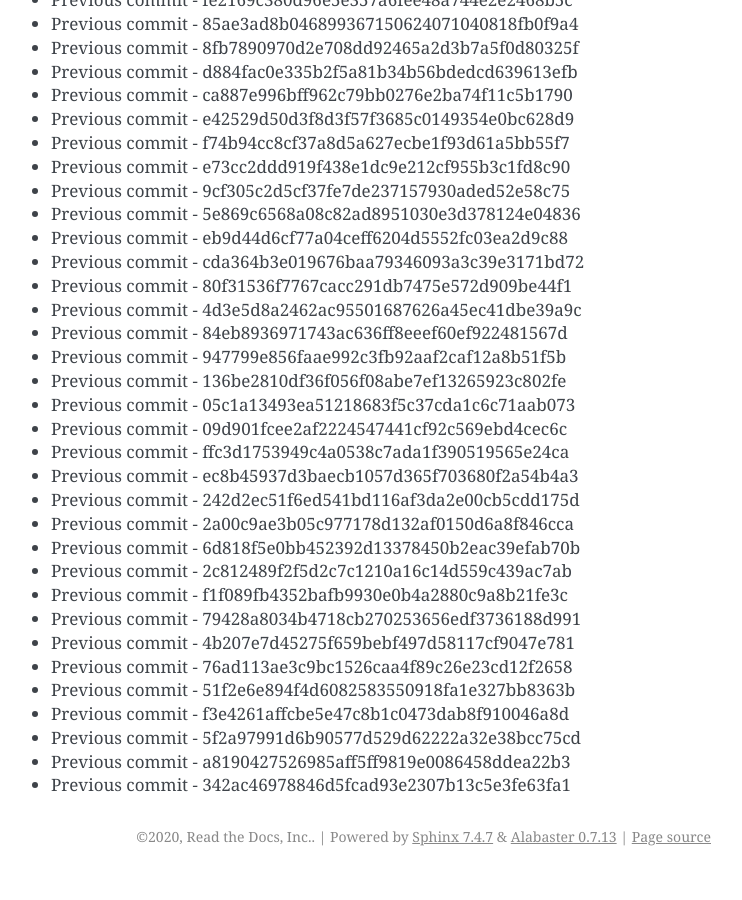
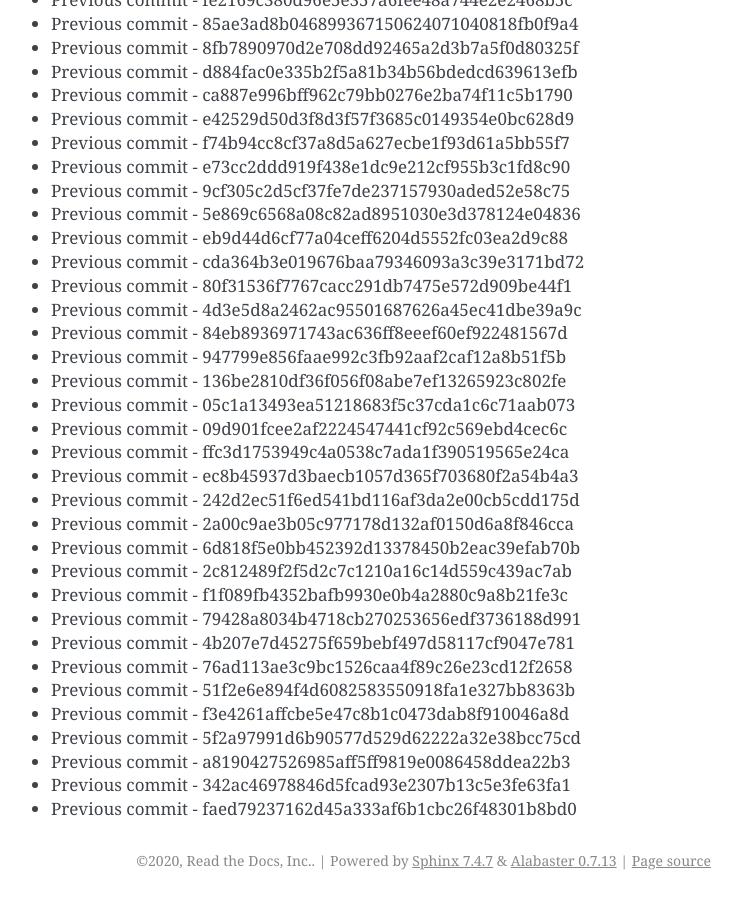
Before and after one commit to readthedocs/rtd-git-stresstest, a Sphinx documentation site: the page built from docs/updates.rst, in a window 1280 px wide and 900 px high, scrolled down 7842 px. Shown: the whole window, without its empty margins (399-1141 px from the left). Built offline with Sphinx 7.4.7, drawn with Linux system fonts in a browser that asks for light colours; before the commit the page ends 8718 px from its top, so only the background shows below that.

Commit message:
Generating commit from previous: faed79237162d45a333af6b1cbc26f48301b8bd0

```diff
--- a/docs/updates.rst
+++ b/docs/updates.rst
@@ -361,3 +361,4 @@ It can be tested for any performance characteristics.
 * Previous commit - 5f2a97991d6b90577d529d62222a32e38bcc75cd
 * Previous commit - a8190427526985aff5ff9819e0086458ddea22b3
 * Previous commit - 342ac46978846d5fcad93e2307b13c5e3fe63fa1
+* Previous commit - faed79237162d45a333af6b1cbc26f48301b8bd0
```
